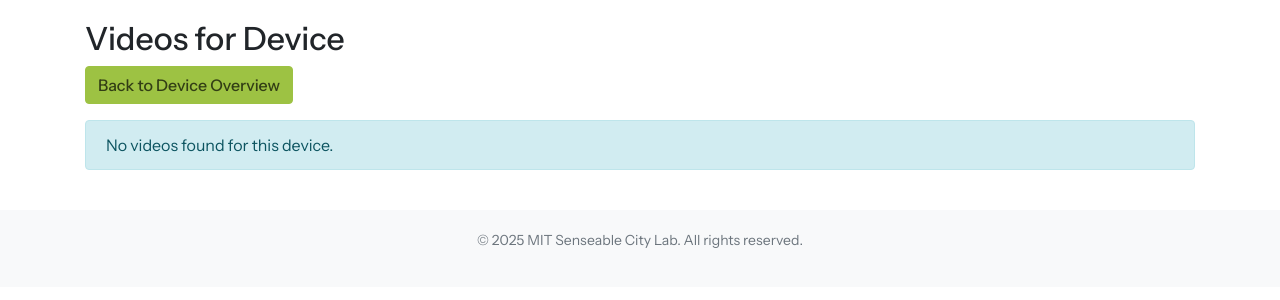
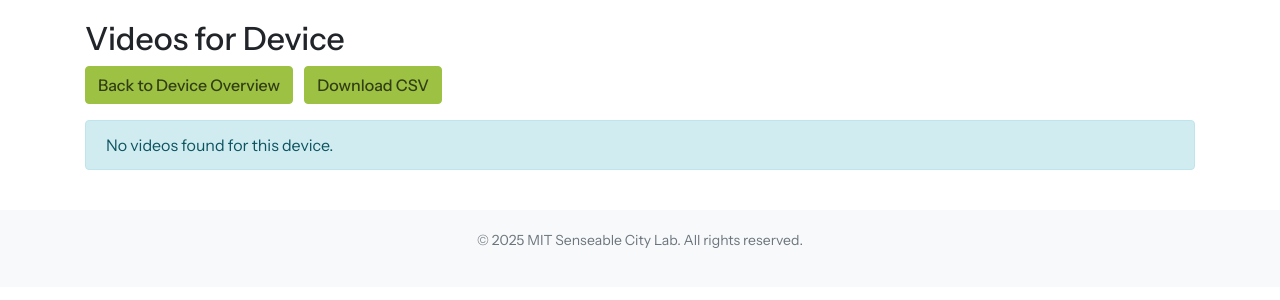
Before and after one commit to MIT-Senseable-City-Lab/sensing-garden-web, a Flask app: template templates/videos.html in a window 1280 px wide. Shown: the part 56-356 px from the top of the page. Run offline with Flask 3, Linux system fonts and the light colour scheme; the template is opened without the code that fills it, so the values that code supplies are empty; some libraries are stand-ins or nearby versions.

Commit message:
Add CSV download for videos

```diff
--- a/app.py
+++ b/app.py
@@ -446,6 +446,14 @@ def download_csv(table_type):
             response = client.models.fetch(
                 limit=1000  # Fetch more data for download
             )
+        elif table_type == 'videos':
+            device_id = request.args.get('device_id')
+            if not device_id:
+                return jsonify({'error': 'device_id is required for videos'}), 400
+            response = client.videos.fetch(
+                device_id=device_id,
+                limit=1000  # Fetch more data for download
+            )
         else:
             return jsonify({'error': 'Invalid table type'}), 400
 
@@ -574,7 +582,7 @@ def view_device_videos(device_id):
     }
 
     # Create download URL
-    download_url = url_for('download_csv', table_type=f"videos_{device_id}")
+    download_url = url_for('download_csv', table_type='videos', device_id=device_id)
 
     return render_template('videos.html',
                            device_id=device_id,
--- a/templates/videos.html
+++ b/templates/videos.html
@@ -8,6 +8,7 @@
     <h2>Videos for Device {{ device_id }}</h2>
     <div class="mb-3">
         <a href="{{ url_for('view_device', device_id=device_id) }}" class="btn btn-secondary">Back to Device Overview</a>
+        <a href="{{ download_url }}" class="btn btn-secondary ml-2">Download CSV</a>
     </div>
 
     {% if items %}
```
